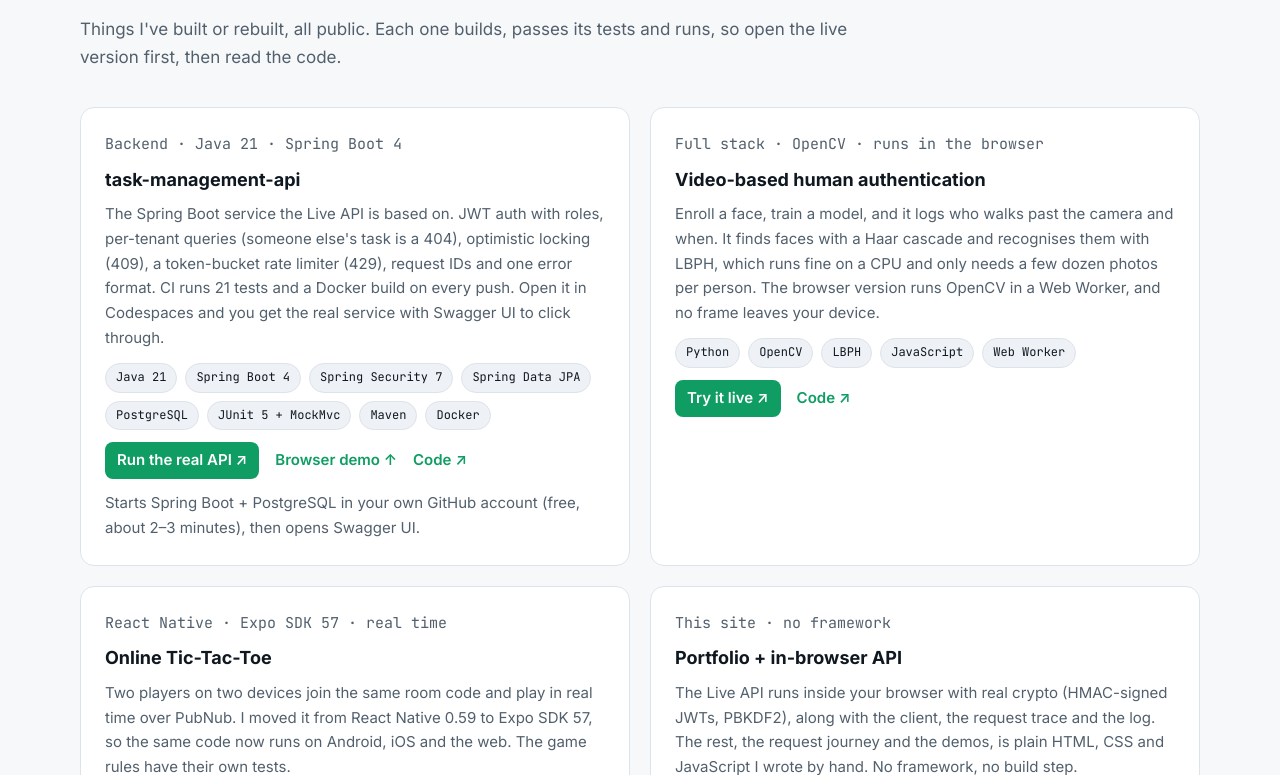
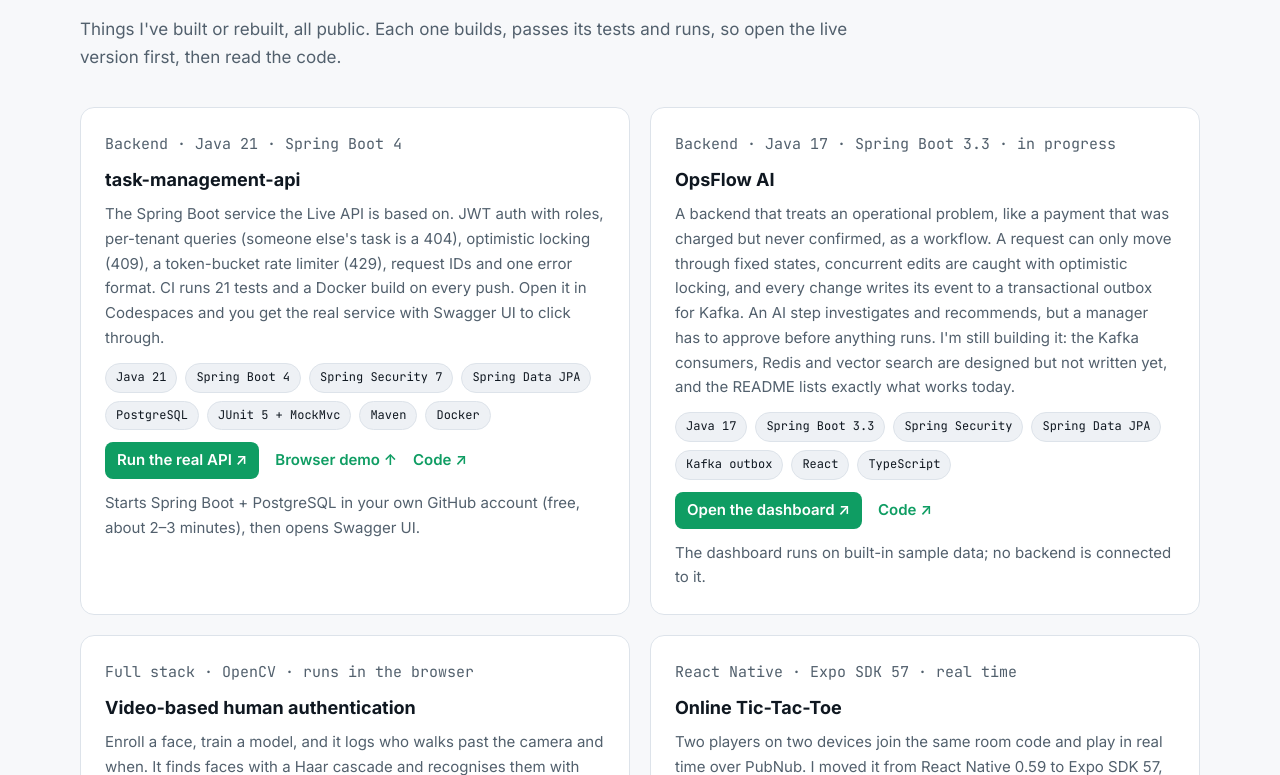
Before and after one commit to iamsrkg/portfolio, a plain HTML site: page index.html in a window 1280 px wide. Shown: the part 7465-8240 px from the top of the page. Drawn offline with Linux system fonts and the light colour scheme.

Commit message:
Projects: add OpsFlow AI (in progress)

```diff
--- a/index.html
+++ b/index.html
@@ -482,6 +482,14 @@
             <p class="card-links"><a class="live" href="https://codespaces.new/iamsrkg/task-management-api?quickstart=1" target="_blank" rel="noopener">Run the real API ↗</a> <a href="#lab">Browser demo ↑</a> <a href="https://github.com/iamsrkg/task-management-api" target="_blank" rel="noopener">Code ↗</a></p>
             <p class="run-note">Starts Spring Boot + PostgreSQL in your own GitHub account (free, about 2–3 minutes), then opens Swagger UI.</p>
           </article>
+          <article class="card" id="proj-opsflow">
+            <p class="card-kicker mono">Backend · Java 17 · Spring Boot 3.3 · in progress</p>
+            <h3><a href="https://github.com/iamsrkg/opsflow-ai" target="_blank" rel="noopener">OpsFlow AI</a></h3>
+            <p>A backend that treats an operational problem, like a payment that was charged but never confirmed, as a workflow. A request can only move through fixed states, concurrent edits are caught with optimistic locking, and every change writes its event to a transactional outbox for Kafka. An AI step investigates and recommends, but a manager has to approve before anything runs. I'm still building it: the Kafka consumers, Redis and vector search are designed but not written yet, and the README lists exactly what works today.</p>
+            <p class="tags"><span>Java 17</span><span>Spring Boot 3.3</span><span>Spring Security</span><span>Spring Data JPA</span><span>Kafka outbox</span><span>React</span><span>TypeScript</span></p>
+            <p class="card-links"><a class="live" href="https://iamsrkg.github.io/opsflow-ai/" target="_blank" rel="noopener">Open the dashboard ↗</a> <a href="https://github.com/iamsrkg/opsflow-ai" target="_blank" rel="noopener">Code ↗</a></p>
+            <p class="run-note">The dashboard runs on built-in sample data; no backend is connected to it.</p>
+          </article>
           <article class="card" id="proj-video">
             <p class="card-kicker mono">Full stack · OpenCV · runs in the browser</p>
             <h3><a href="https://github.com/iamsrkg/Video-Based-Dynamic-Human-Authentication-System" target="_blank" rel="noopener">Video-based human authentication</a></h3>
@@ -496,7 +504,7 @@
             <p class="tags"><span>React Native</span><span>Expo</span><span>PubNub</span><span>GitHub Pages</span></p>
             <p class="card-links"><a class="live" href="https://iamsrkg.github.io/tic-tac-toe/" target="_blank" rel="noopener">Play it live ↗</a> <a href="https://github.com/iamsrkg/tic-tac-toe" target="_blank" rel="noopener">Code ↗</a></p>
           </article>
-          <article class="card">
+          <article class="card card-wide">
             <p class="card-kicker mono">This site · no framework</p>
             <h3><a href="https://github.com/iamsrkg/portfolio" target="_blank" rel="noopener">Portfolio + in-browser API</a></h3>
             <p>The Live API runs inside your browser with real crypto (HMAC-signed JWTs, PBKDF2), along with the client, the request trace and the log. The rest, the request journey and the demos, is plain HTML, CSS and JavaScript I wrote by hand. No framework, no build step.</p>
--- a/styles.css
+++ b/styles.css
@@ -474,6 +474,7 @@
 .hop-more { display: none; }
 @media (min-width: 1001px) {
   #github .cards { grid-template-columns: repeat(2, minmax(0, 1fr)); }
+  #github .cards .card-wide { grid-column: 1 / -1; }   /* five cards: the last one takes the full row */
 }
 @media (max-width: 720px) {
   .nav nav { display: none; position: absolute; top: 60px; left: 0; right: 0; flex: none; overflow: visible;
--- a/track.js
+++ b/track.js
@@ -24,7 +24,7 @@
     if (href.includes('credly.com')) return event('aws-certificate');
     const repo = href.match(/github\.com\/iamsrkg\/?([\w.-]*)/);
     if (repo) return event('github-' + (repo[1] || 'profile'));
-    if (/iamsrkg\.github\.io\/(tic-tac-toe|Video-Based)/.test(href)) return event('demo-' + (href.includes('tic-tac-toe') ? 'tic-tac-toe' : 'video-auth'));
+    if (/iamsrkg\.github\.io\/(tic-tac-toe|Video-Based|opsflow-ai)/.test(href)) return event('demo-' + (href.includes('tic-tac-toe') ? 'tic-tac-toe' : href.includes('opsflow') ? 'opsflow' : 'video-auth'));
   }, true);
 
   // a resume request that went through
```
